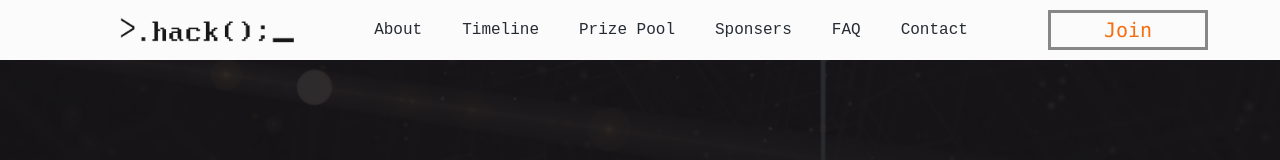
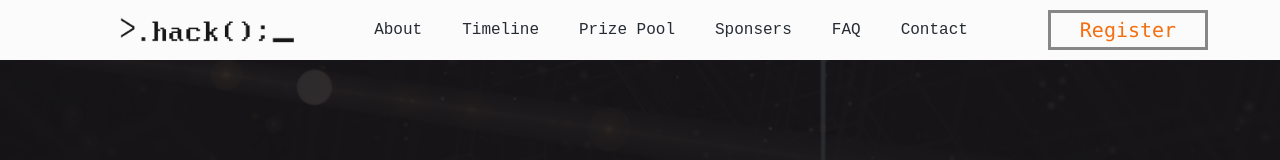
Before and after one commit to FidhaAhamed/hack24-client, a React (Vite) app: page / in a window 1280 px wide. Shown: the top 160 px of the page. Built offline with nearby package versions, Linux system fonts and the light colour scheme.

Commit message:
Registration added

```diff
--- a/src/components/Navbar/Navbar.tsx
+++ b/src/components/Navbar/Navbar.tsx
@@ -40,11 +40,11 @@ const Navbar = () => {
 
       <div className={`register-btn ${isMobile ? "open" : ""}`}>
         <a
-          href="https://chat.whatsapp.com/EqiC2Djnagi6lsJKjPC8L6"
+          href="https://hack-registration.vercel.app/"
           target="_blank"
           rel="noopener noreferrer"
         >
-          <button className="btn font-mono">Join</button>{" "}
+          <button className="btn font-mono">Register</button>{" "}
         </a>
       </div>
 
```
